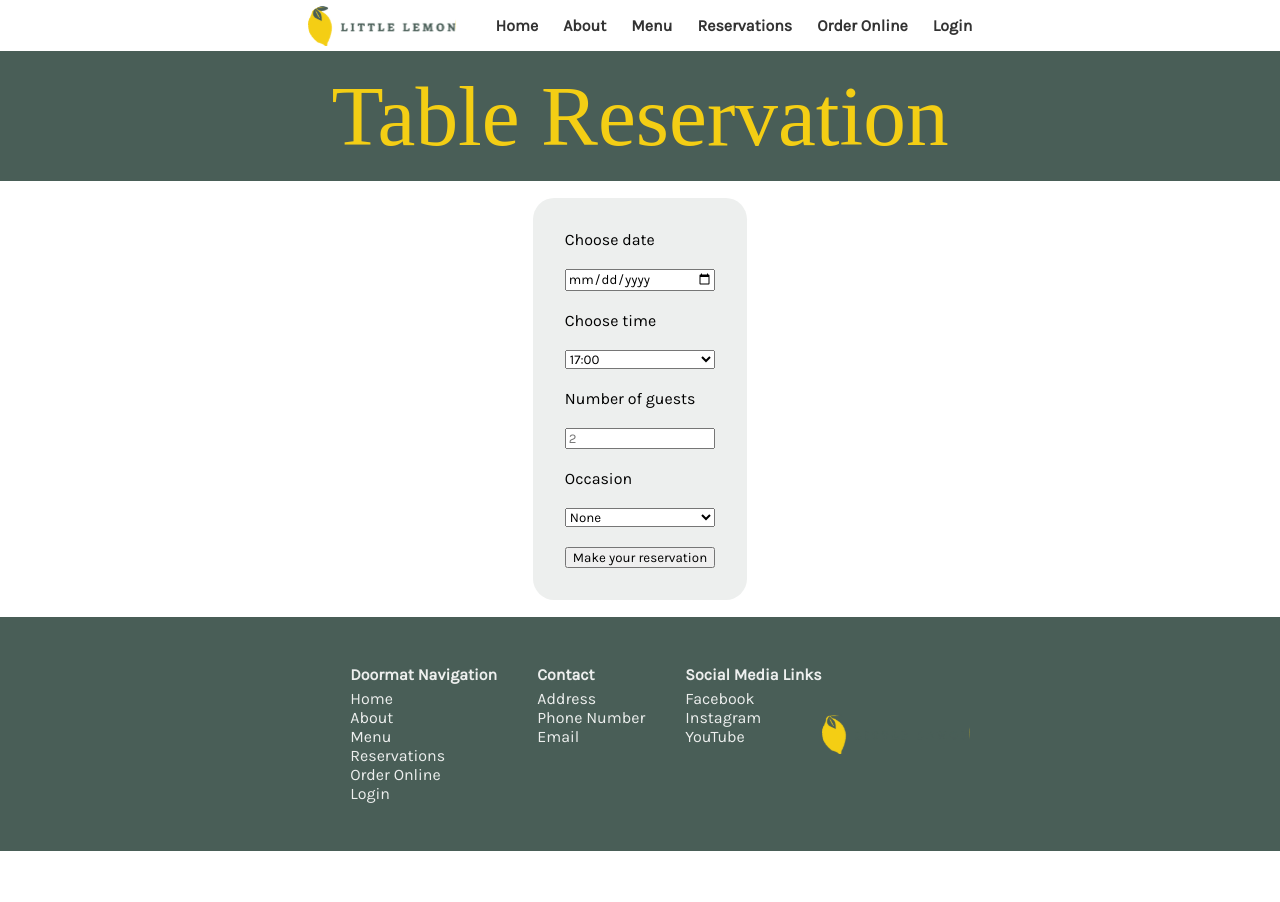
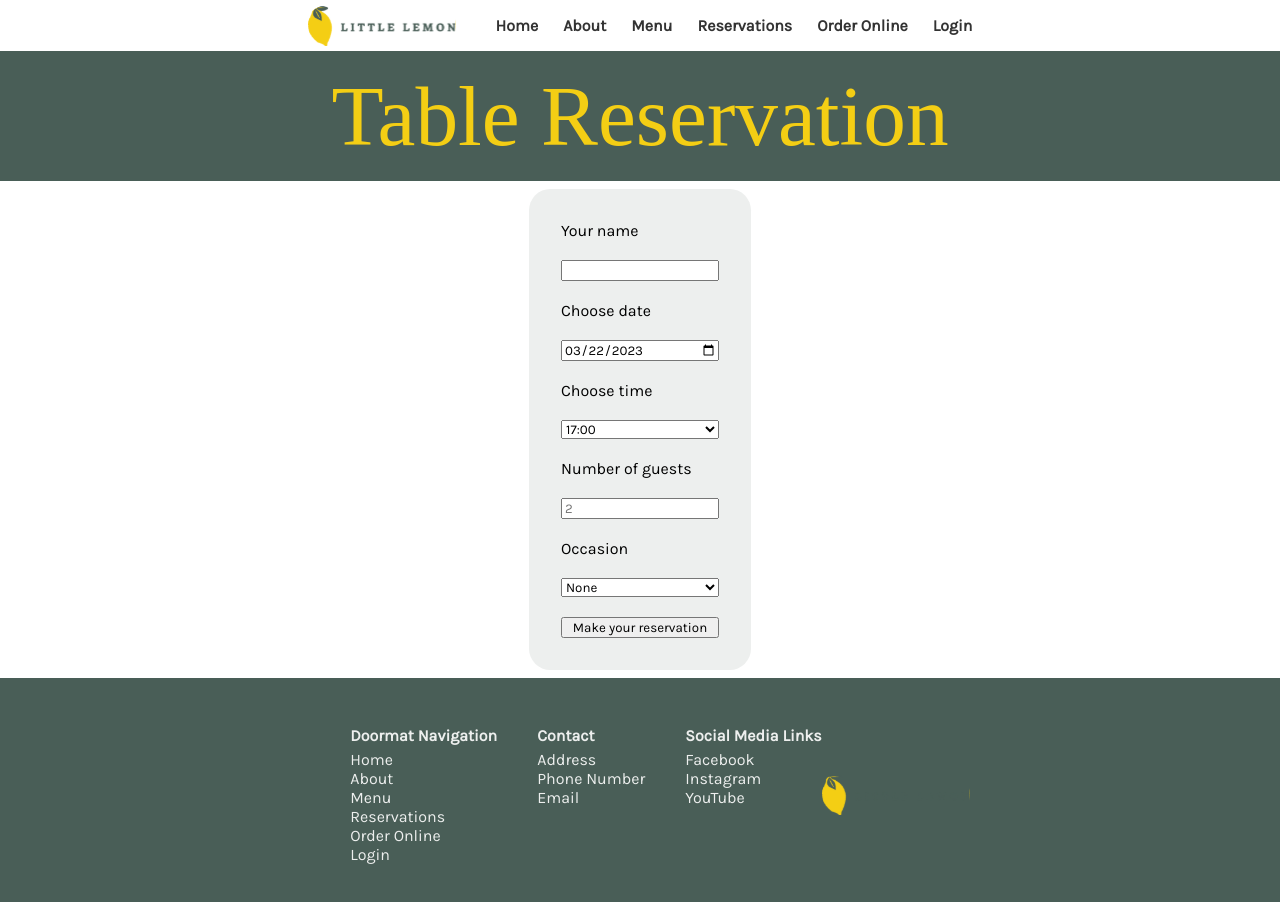
Before and after one commit to KarlWesterholm/Final-Capstone-Project, a React (Create React App) app in the folder final-capstone-project/: page /reserve in a window 1280 px wide. Shown: the top 902 px of the page. Before the commit the page ends 851 px from the top, so only its background shows below. Built offline with nearby package versions, Linux system fonts and the light colour scheme; a web font is replaced by a local one.

Commit message:
Implemented working Booking Page with Form.
Added Confirmed Booking page to confirm success.
Switched path navigation to Routes.

```diff
--- a/final-capstone-project/public/index.html
+++ b/final-capstone-project/public/index.html
@@ -26,6 +26,7 @@
       work correctly both with client-side routing and a non-root public URL.
       Learn how to configure a non-root public URL by running `npm run build`.
     -->
+    <!-- Meta Course Fetch API for booking reservation -->
     <title>Little Lemon</title>
   </head>
   <body>
--- /dev/null
+++ b/final-capstone-project/src/components/API.js
@@ -0,0 +1,28 @@
+const seededRandom = function (seed) {
+    var m = 2**35 - 31;
+    var a = 185852;
+    var s = seed % m;
+    return function () {
+        return (s = s * a % m) / m;
+    };
+}
+
+const fetchAPI = (date) => {
+    let result = [];
+    let random = seededRandom(date.getDate());
+
+    for(let i = 17; i <= 23; i++) {
+        if(random() < 0.5) {
+            result.push(i + ':00');
+        }
+        if(random() < 0.5) {
+            result.push(i + ':30');
+        }
+    }
+    return result;
+};
+const submitAPI = (formData) => {
+    return true;
+};
+
+export {fetchAPI, submitAPI};
--- a/final-capstone-project/src/components/BookingForm.js
+++ b/final-capstone-project/src/components/BookingForm.js
@@ -1,21 +1,28 @@
 import { React, useState, useEffect } from "react";
 
 const BookingForm = (props) => {
-    const [date, setDate] = useState("");
-    const [time, setTime] = useState("17")
+    const [name, setName] = useState("")
+    const [date, setDate] = useState(new Date());
+    const [time, setTime] = useState("17");
     const [guests, setGuests] = useState("2");
     const [occasion, setOccasion] = useState("None");
     // Block for disabling dates earlier than today
+    let today = new Date().toISOString().split('T')[0]
     useEffect(() => {
-    let today = new Date().toISOString().split('T')[0];
     document.getElementsByName("setDate")[0].setAttribute('min',today);
-})
+    })
     // Temporary submit handler
     const handleSubmit = (e) => {
         e.preventDefault();
-        console.log("Form Submitted!");
-        console.log({date}, {time}, {guests}, {occasion});
+        props.submitter({
+            name: name,
+            date: date,
+            time: time,
+            guests: guests,
+            occasion: occasion
+        });
     };
+
     return (
         <>
             <form
@@ -30,18 +37,36 @@ const BookingForm = (props) => {
                 }}
                 onSubmit={handleSubmit}
                 >
+                <label htmlFor="res-name">Your name</label>
+                <input
+                    type="name"
+                    name="setName"
+                    id="res-name"
+                    onChange={e => setName(e.target.value)}
+                    />
                 <label htmlFor="res-date">Choose date</label>
                 <input
                     type="date"
                     name="setDate"
                     id="res-date"
-                    onChange={e => setDate(e.target.value)}
+                    defaultValue={today}
+                    onChange={e => {
+                        let newDate = new Date(e.target.value.toString())
+                        setDate(newDate)
+                        console.log('Date is: ', date)
+                        console.log('Value is: ', e.target.value)
+                        console.log('Object is: ', new Date(e.target.value.toString()))
+                        props.update({
+                            type: "updateTimes",
+                            date: newDate
+                        })
+                    }}
                 />
                 <label htmlFor="res-time">Choose time</label>
                 <select id="res-time" onChange={e => setTime(e.target.value)}>
-                    {props.times.map((hour) => (
-                        <option key={hour}>{hour}</option>
-                        ))}
+                    {props.times.map((time) => {
+                        return <option key={time}>{time}</option>
+                    })}
                 </select>
                 <label htmlFor="guests">Number of guests</label>
                 <input
--- /dev/null
+++ b/final-capstone-project/src/components/ConfirmedBooking.js
@@ -0,0 +1,13 @@
+import {React} from "react";
+
+const ConfirmedBooking = (props) => {
+    return (
+        <>
+            <header><h1>You're all set!</h1></header>
+            <h4> Thank you for your booking {props.name}!</h4>
+            <h4>We're looking forward to seeing you on {props.date} at {props.time}</h4>
+        </>
+    );
+}
+
+export default ConfirmedBooking;
--- a/final-capstone-project/src/components/Main.js
+++ b/final-capstone-project/src/components/Main.js
@@ -1,32 +1,46 @@
-import { React, useReducer }  from "react";
+import { React, useReducer, useState }  from "react";
 import {Routes, Route} from "react-router-dom";
+import {fetchAPI, submitAPI} from "./API.js";
+import { useNavigate } from "react-router-dom";
 import HomePage from "./HomePage.js";
 import BookingPage from "./BookingPage.js";
 import Construction from "./Construction.js";
+import ConfirmedBooking from "./ConfirmedBooking.js";
 
 
 const Main = () => {
-    // Initial available times
-    const initializeTimes = [
-                "17:00",
-                "18:00",
-                "19:00",
-                "20:00",
-                "21:00",
-                "22:00",
-                "23:00"
-            ]
+    let today = new Date()
+    const [name, setName] = useState("")
+    const [date, setDate] = useState(today.toDateString())
+    const [time, setTime] = useState("")
+    const navigate = useNavigate();
+
     // Function to update the times based on date selection
-    const updateTimes = () => {
-        return initializeTimes
-    }
-    const [availableTimes, dispatch] = useReducer(updateTimes, initializeTimes);
+    const reducer = (state, action) => {
+        switch (action.type) {
+            case "updateTimes":
+                state = fetchAPI(action.date)
+                return state
+            default:
+                return state
+            }
+    };
+    const submitForm = (formData) => {
+        if (submitAPI(formData)) {
+            setName(formData.name)
+            setDate(formData.date.toDateString())
+            setTime(formData.time)
+            navigate("/booking-success")
+        };
+    };
+    const [availableTimes, dispatch] = useReducer(reducer, fetchAPI(today));
     return (
         <>
             <Routes>
                 <Route path="/" element={<HomePage />} />
-                <Route path="/reserve" element={<BookingPage times={availableTimes} update={dispatch}/>} />
+                <Route path="/reserve" element={<BookingPage times={availableTimes} update={dispatch} submitter={submitForm}/>} />
                 <Route path="/oops" element={<Construction />}/>
+                <Route path="/booking-success" element={<ConfirmedBooking name={name} date={date} time={time}/>}/>
             </Routes>
         </>
     );
```
